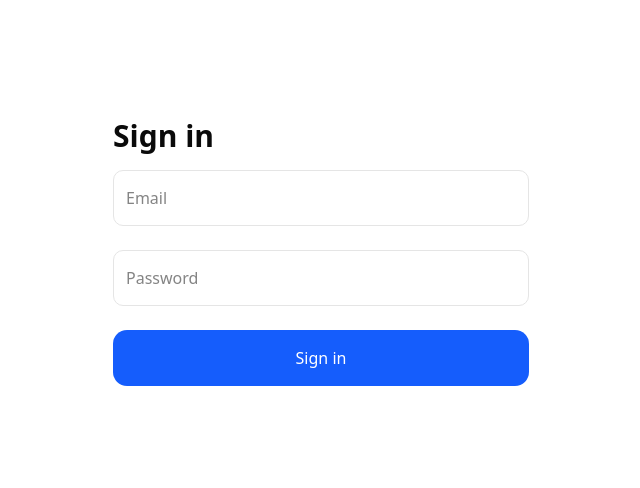
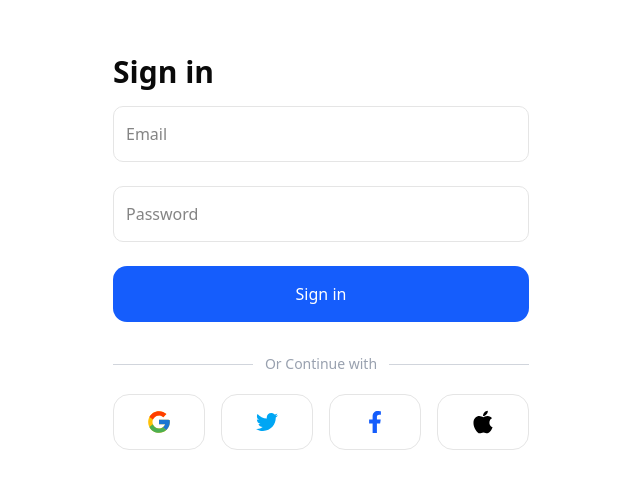
Before and after one commit to AmAny55555/elevate, a Next.js app: page /login in a window 1280 px wide. Shown: the part 148-636 px from the top of the page, without its empty margins (319-959 px from the left). Built offline with nearby package versions, Linux system fonts and the light colour scheme.

Commit message:
update auth forms and social providers

```diff
--- /dev/null
+++ b/app/(auth)/_components/auth-social.tsx
@@ -0,0 +1,51 @@
+"use client";
+
+import { signIn } from "next-auth/react";
+import { FcGoogle } from "react-icons/fc";
+import { FaFacebookF, FaTwitter, FaApple } from "react-icons/fa";
+
+export default function AuthSocial() {
+  return (
+    <div className="mt-8">
+      <div className="flex items-center gap-3 mb-5">
+        <div className="flex-1 h-[1px] bg-gray-300" />
+        <span className="text-gray-400 text-sm">Or Continue with</span>
+        <div className="flex-1 h-[1px] bg-gray-300" />
+      </div>
+
+      <div className="grid grid-cols-4 gap-4">
+        <button
+          type="button"
+          onClick={() => signIn("google")}
+          className="border h-14 rounded-2xl hover:bg-gray-100 flex justify-center items-center"
+        >
+          <FcGoogle size={26} />
+        </button>
+
+        <button
+          type="button"
+          onClick={() => signIn("twitter")}
+          className="border h-14 rounded-2xl hover:bg-gray-100 flex justify-center items-center text-sky-500"
+        >
+          <FaTwitter size={22} />
+        </button>
+
+        <button
+          type="button"
+          onClick={() => signIn("facebook")}
+          className="border h-14 rounded-2xl hover:bg-gray-100 flex justify-center items-center text-blue-600"
+        >
+          <FaFacebookF size={22} />
+        </button>
+
+        <button
+          type="button"
+          onClick={() => signIn("apple")}
+          className="border h-14 rounded-2xl hover:bg-gray-100 flex justify-center items-center text-black"
+        >
+          <FaApple size={26} />
+        </button>
+      </div>
+    </div>
+  );
+}
--- a/app/(auth)/login/login-form.tsx
+++ b/app/(auth)/login/login-form.tsx
@@ -4,7 +4,7 @@ import { useForm } from "react-hook-form";
 import { signIn } from "next-auth/react";
 import { useMutation } from "@tanstack/react-query";
 import { useState } from "react";
-
+import AuthSocial from "../_components/auth-social";
 export default function LoginForm() {
   const { register, handleSubmit } = useForm({
     defaultValues: {
@@ -69,6 +69,8 @@ export default function LoginForm() {
           "Sign in"
         )}
       </button>
+
+      <AuthSocial />
     </form>
   );
 }
--- a/app/(auth)/register/register-form.tsx
+++ b/app/(auth)/register/register-form.tsx
@@ -5,6 +5,7 @@ import { zodResolver } from "@hookform/resolvers/zod";
 import { useMutation } from "@tanstack/react-query";
 import { registerSchema } from "@/lib/schemas/register.schema";
 import { registerAction } from "./action/register";
+import AuthSocial from "../_components/auth-social";
 
 export default function RegisterForm() {
   const form = useForm({
@@ -24,7 +25,6 @@ export default function RegisterForm() {
       return await registerAction({
         ...values,
         phone: "01000000000",
-        س,
       });
     },
     onSuccess: (data) => {
@@ -121,6 +121,8 @@ export default function RegisterForm() {
           "Create Account"
         )}
       </button>
+
+      <AuthSocial />
     </form>
   );
 }
--- a/auth.ts
+++ b/auth.ts
@@ -1,6 +1,9 @@
 import NextAuth from "next-auth";
 import Credentials from "next-auth/providers/credentials";
 import Google from "next-auth/providers/google";
+import Github from "next-auth/providers/github";
+import Facebook from "next-auth/providers/facebook";
+import Twitter from "next-auth/providers/twitter";
 
 export const { handlers, auth, signIn, signOut } = NextAuth({
   pages: {
@@ -47,22 +50,30 @@ export const { handlers, auth, signIn, signOut } = NextAuth({
     }),
 
     Google({
-      clientId: process.env.GOOGLE_CLIENT_ID,
-      clientSecret: process.env.GOOGLE_CLIENT_SECRET,
+      clientId: process.env.GOOGLE_CLIENT_ID!,
+      clientSecret: process.env.GOOGLE_CLIENT_SECRET!,
+    }),
+
+    Facebook({
+      clientId: process.env.FACEBOOK_ID!,
+      clientSecret: process.env.FACEBOOK_SECRET!,
+    }),
+
+    Twitter({
+      clientId: process.env.TWITTER_ID!,
+      clientSecret: process.env.TWITTER_SECRET!,
     }),
   ],
   callbacks: {
     jwt: ({ token, user }) => {
       if (user) {
         token.user = user.user;
-
         token.token = user.token;
       }
       return token;
     },
     session: ({ session, token }) => {
       session.user = token.user;
-
       session.token = token.token;
       return session;
     },
```
